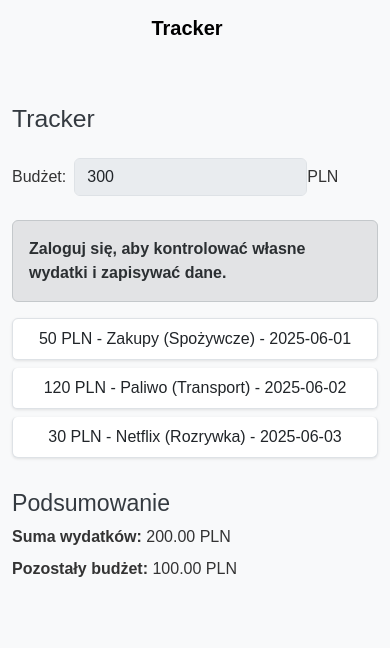
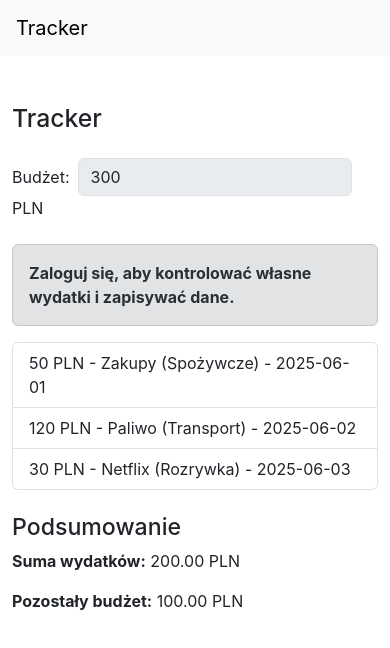
Before and after one commit to Radek885/PaaS-Crud-Frontend, a React (Create React App) app: page / in a window 390 px wide. Shown: the top 648 px of the page. Built offline with nearby package versions, Linux system fonts and the light colour scheme.

Commit message:
no message

```diff
--- a/src/index.css
+++ b/src/index.css
@@ -11,124 +11,3 @@ code {
   font-family: source-code-pro, Menlo, Monaco, Consolas, 'Courier New',
     monospace;
 }
-
-.input-wide
-{
-  width: 500px;
-}
-
-body {
-  font-family: Arial, sans-serif;
-  margin: 0;
-  padding: 0;
-  background-color: #f8f9fa;
-  color: #333;
-}
-
-nav {
-  background-color: #e9ecef;
-  padding: 1em;
-  display: flex;
-  gap: 1em;
-}
-
-nav a {
-  text-decoration: none;
-  color: #007bff;
-  font-weight: bold;
-}
-
-nav a:hover {
-  text-decoration: underline;
-}
-
-h2, h3 {
-  color: #343a40;
-}
-
-form {
-  margin-bottom: 2em;
-  display: flex;
-  flex-direction: column;
-  gap: 0.5em;
-  max-width: 400px;
-}
-
-form input,
-form button {
-  padding: 0.5em;
-  border: 1px solid #ccc;
-  border-radius: 4px;
-}
-
-form button {
-  background-color: #007bff;
-  color: white;
-  cursor: pointer;
-  border: none;
-}
-
-form button:hover {
-  background-color: #0056b3;
-}
-
-label input {
-  margin-left: 0.5em;
-}
-
-ul {
-  list-style: none;
-  padding: 0;
-}
-
-ul li {
-  background: white;
-  margin-bottom: 0.5em;
-  padding: 0.7em;
-  border-radius: 5px;
-  box-shadow: 0 1px 3px rgba(0, 0, 0, 0.1);
-  display: flex;
-  justify-content: space-between;
-  align-items: center;
-}
-
-ul li button {
-  background: none;
-  border: none;
-  cursor: pointer;
-  margin-left: 0.5em;
-  font-size: 1.1em;
-}
-
-ul li button:hover {
-  color: red;
-}
-
-input[disabled] {
-  background-color: #e9ecef;
-}
-
-p {
-  margin: 0.5em 0;
-}
-
-button:disabled {
-  background-color: #ccc;
-  cursor: not-allowed;
-}
-
-@media (max-width: 600px) {
-  nav {
-    flex-direction: column;
-    gap: 0.5em;
-  }
-
-  form {
-    width: 100%;
-  }
-
-  ul li {
-    flex-direction: column;
-    align-items: flex-start;
-  }
-}
```
